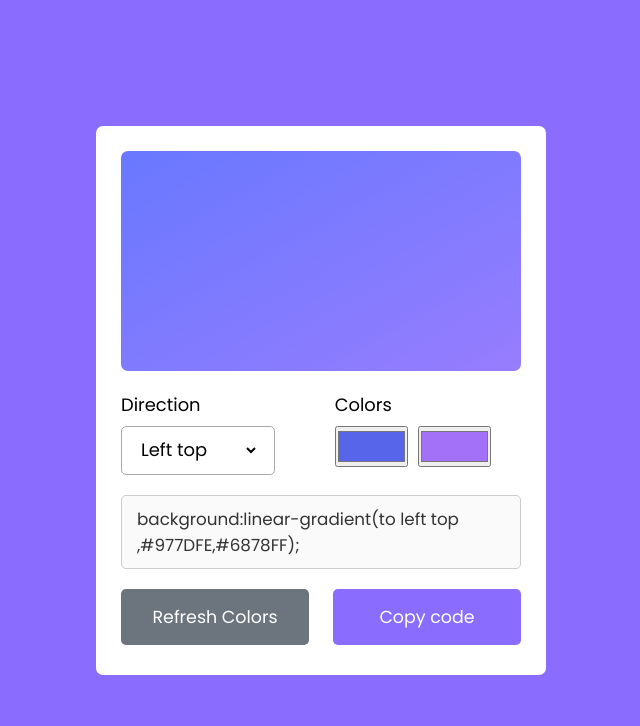
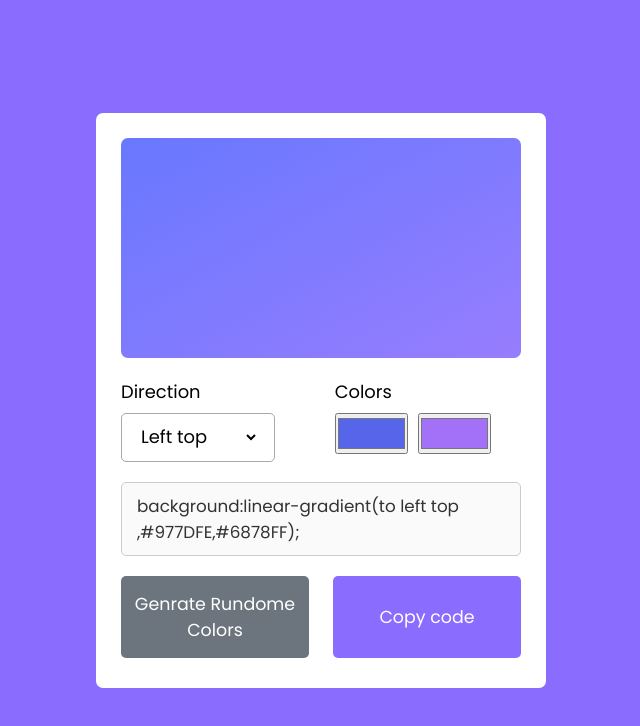
Before and after one commit to Mohamed-Ramadan1/Gradient-Colo-Generator, a plain HTML site: page index.html in a window 1280 px wide. Shown: the whole page, without its empty margins (319-959 px from the left). Drawn offline with Linux system fonts and the light colour scheme.

Commit message:
modifay some parts

```diff
--- a/index.html
+++ b/index.html
@@ -39,7 +39,7 @@
             </div>
         <textarea class="row" disabled>background:linear-gradient(to left top ,#977DFE,#6878FF);</textarea>
         <div class="row buttons">
-            <button class="refresh">Refresh Colors</button>
+            <button class="refresh">Genrate Rundome Colors</button>
             <button class="copy">Copy code</button>
         </div>
 
--- a/main.js
+++ b/main.js
@@ -35,7 +35,8 @@ colorInputs.forEach(input => {
     input.addEventListener("input", ()=>generateGradient(false));
 });
 
+
+
 slectMenu.addEventListener("change", () => generateGradient(false));
 refresh.addEventListener("click", () => generateGradient(true));
-
 copy.addEventListener("click", copyCode);
```
